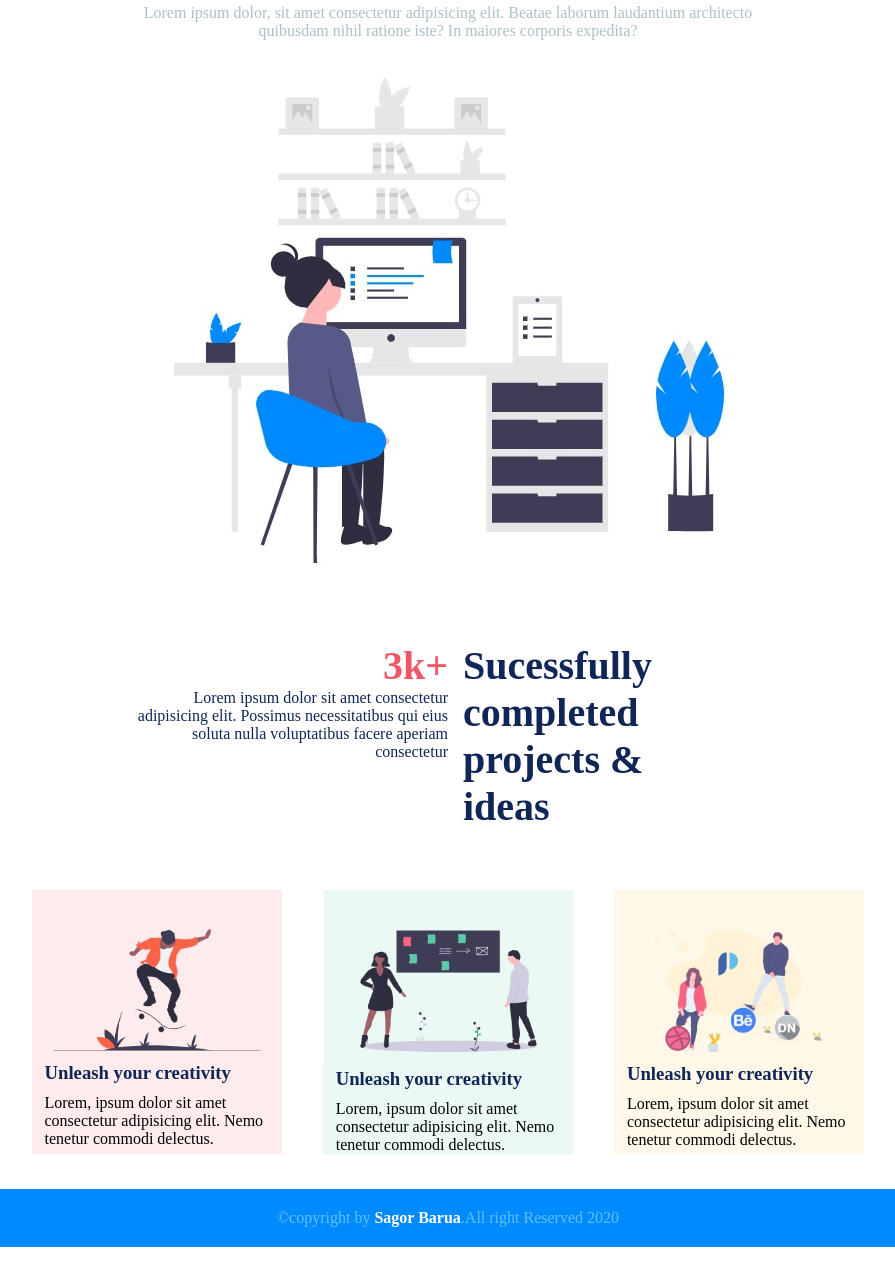
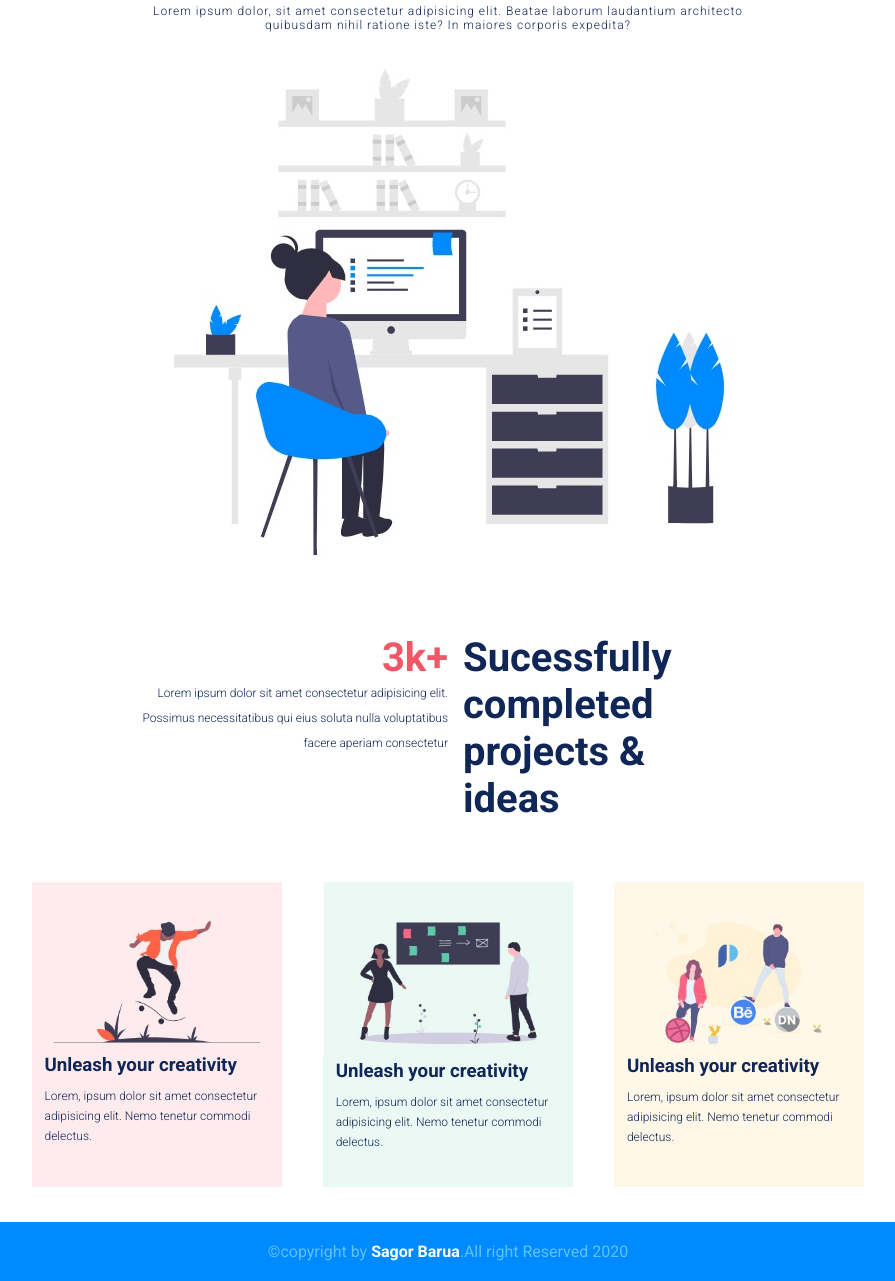
Before and after one commit to sagorbarua/Landing-Page-design, a plain HTML site: page index.html in a window 1280 px wide. Shown: the part 213-1494 px from the top of the page, without its empty margins (192-1087 px from the left). Before the commit the page ends 1460 px from the top, so only its background shows below. Drawn offline with Linux system fonts and the light colour scheme.

Commit message:
modified 2

```diff
--- a/css/style.css
+++ b/css/style.css
@@ -2,6 +2,7 @@
   padding: 0px;
   margin: 0px;
   box-sizing: border-box;
+  font-family: Roboto;
 }
 
 /*Start*/
@@ -38,7 +39,7 @@
 
 }
 
-
+/*Main-section*/
 
 .main-section {
   width: 50%;
@@ -54,6 +55,7 @@
 .container-a h1{
   font-size: 50px;
   color: #0F2656;
+  letter-spacing: 2px;
 }
 
 .container-a h1:nth-child(2){
@@ -63,6 +65,10 @@
 .container-a p{
   margin: 20px 0;
   color: #ADC0C8;
+  font-weight: 300;
+  color: #0F2656;
+  font-size: 12px;
+  letter-spacing: 1px;
 }
 
 .container-b {
@@ -81,6 +87,10 @@
 
 .left p{
   color: #0F2656;
+  line-height: 25px;
+  font-size: 12px;
+  font-weight: 300;
+
 }
 
 .right {
@@ -94,7 +104,7 @@
   color: #0F2656;
 }
 
-
+/*Serivce-section*/
 
 .service {
   width:65%;
@@ -127,6 +137,7 @@
 .service-content{
   width: 90%;
   margin: 0 auto;
+  padding-bottom: 35px;
 }
 
 
@@ -135,6 +146,14 @@
   margin-bottom: 10px;
 }
 
+.service-container p{
+  color: #0F2656;
+  font-weight: 300;
+  font-size: 12px;
+  line-height: 20px;
+}
+
+/*Footer-section*/
 
 .footer{
   background-color: #008AFF;
@@ -149,3 +168,6 @@
   font-weight: bold;
   color: white;
 }
+
+
+/*End*/
--- a/index.html
+++ b/index.html
@@ -4,6 +4,9 @@
   <meta charset="UTF-8">
   <meta name="viewport" content="width=device-width, initial-scale=1.0">
   <link rel="stylesheet" href="css/style.css">
+  <link rel="preconnect" href="https://fonts.googleapis.com">
+  <link rel="preconnect" href="https://fonts.gstatic.com" crossorigin>
+  <link href="https://fonts.googleapis.com/css2?family=Roboto:wght@100;300;400;500;700;900&display=swap" rel="stylesheet">
   <title>Landing Page</title>
 </head>
 <body>
```
